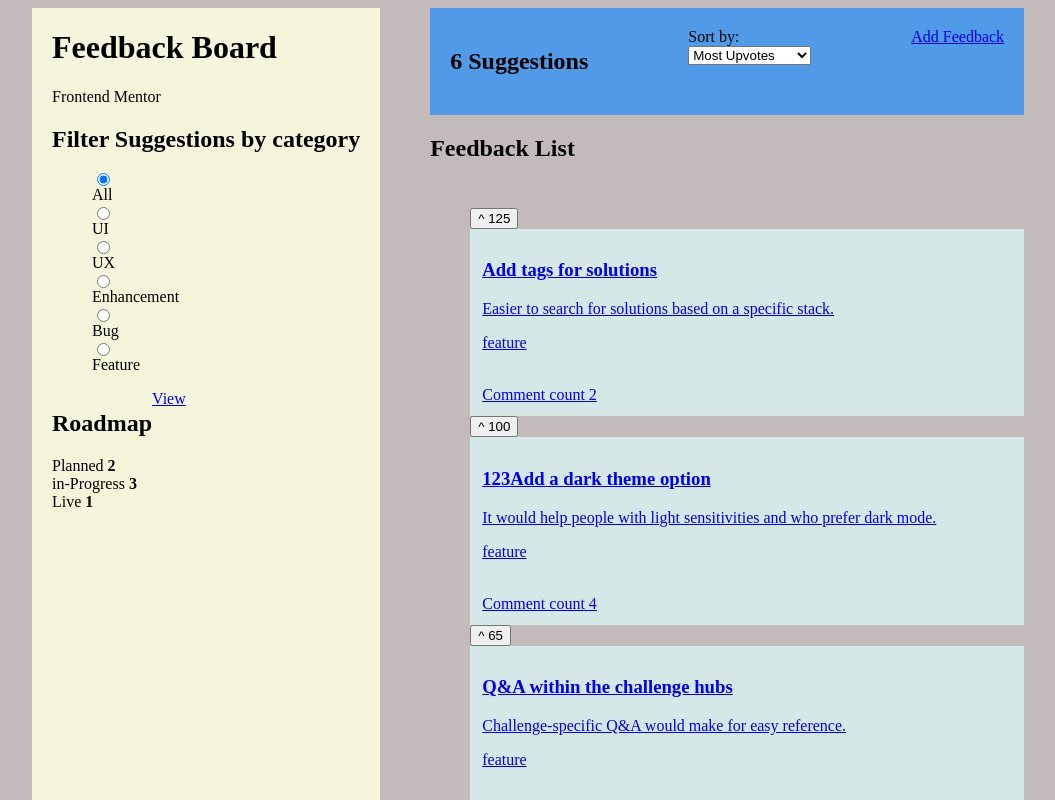
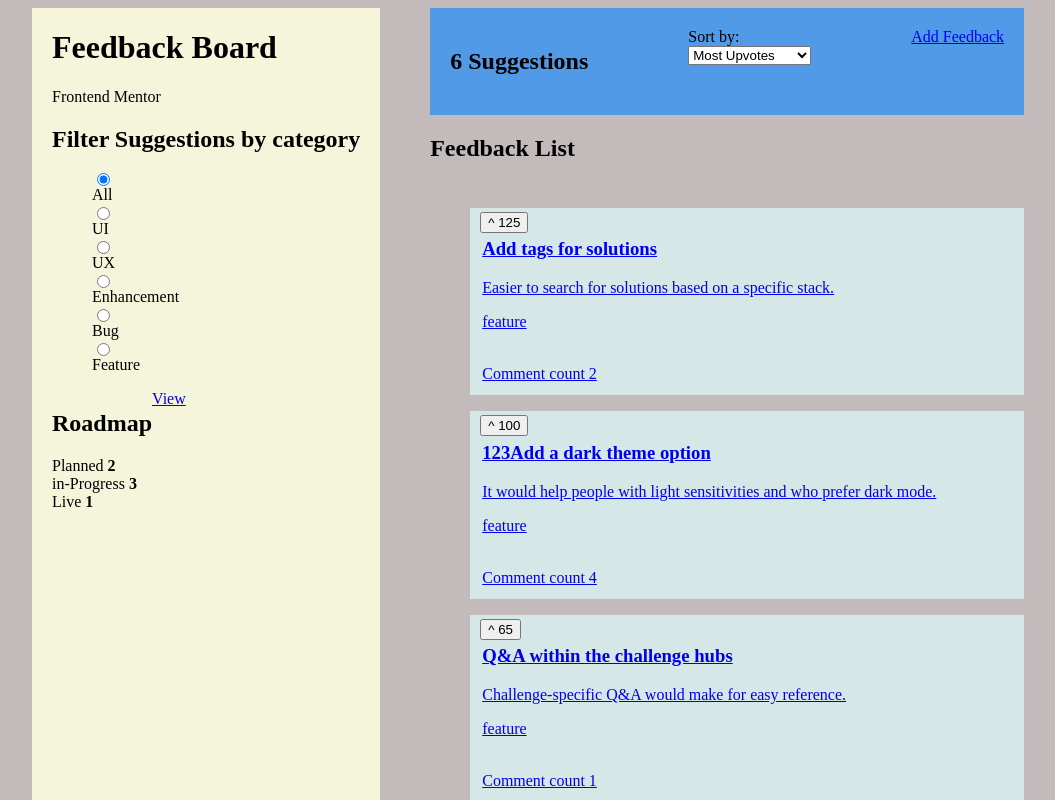
Before and after one commit to crsecu/productFeedbackApp, a React app: page /feedbackBoard in a window 1280 px wide. Shown: the top 800 px of the page, without its empty margins (6-1061 px from the left). Built offline with nearby package versions, Linux system fonts and the light colour scheme; data requests are answered from the project's data file; the HTML template or start-up script is replaced by a standard one.

Commit message:
delete modal components that are no longer needed; prevent ToastNotification component from dispatching an action to the store if isVisible is false

```diff
--- a/src/index.css
+++ b/src/index.css
@@ -49,6 +49,22 @@ ul {
   display: flex;
   flex-direction: column;
   gap: 10px;
+}
+
+.feedback_list ul {
+  display: flex;
+  flex-direction: column;
+  gap: 16px;
+}
+
+.feedback_list ul li {
+  position: relative;
+}
+
+.feedback_list ul li button {
+  position: absolute;
+  top: 4px;
+  left: 10px;
 }
 /* *************************************************************** */
 /* FeedbackCard component */
--- a/src/ui/ToastNotification.tsx
+++ b/src/ui/ToastNotification.tsx
@@ -9,6 +9,8 @@ function ToastNotification(): React.JSX.Element | null {
   );
 
   useEffect(() => {
+    if (!isVisible) return;
+
     const timeoutId = setTimeout(() => {
       dispatch(hideNotification());
     }, 2000);
```
Also changed, not shown: src/ui/Modal.tsx (deleted, +0 -17 lines), src/ui/ModalWrapper.tsx (deleted, +0 -35 lines).
